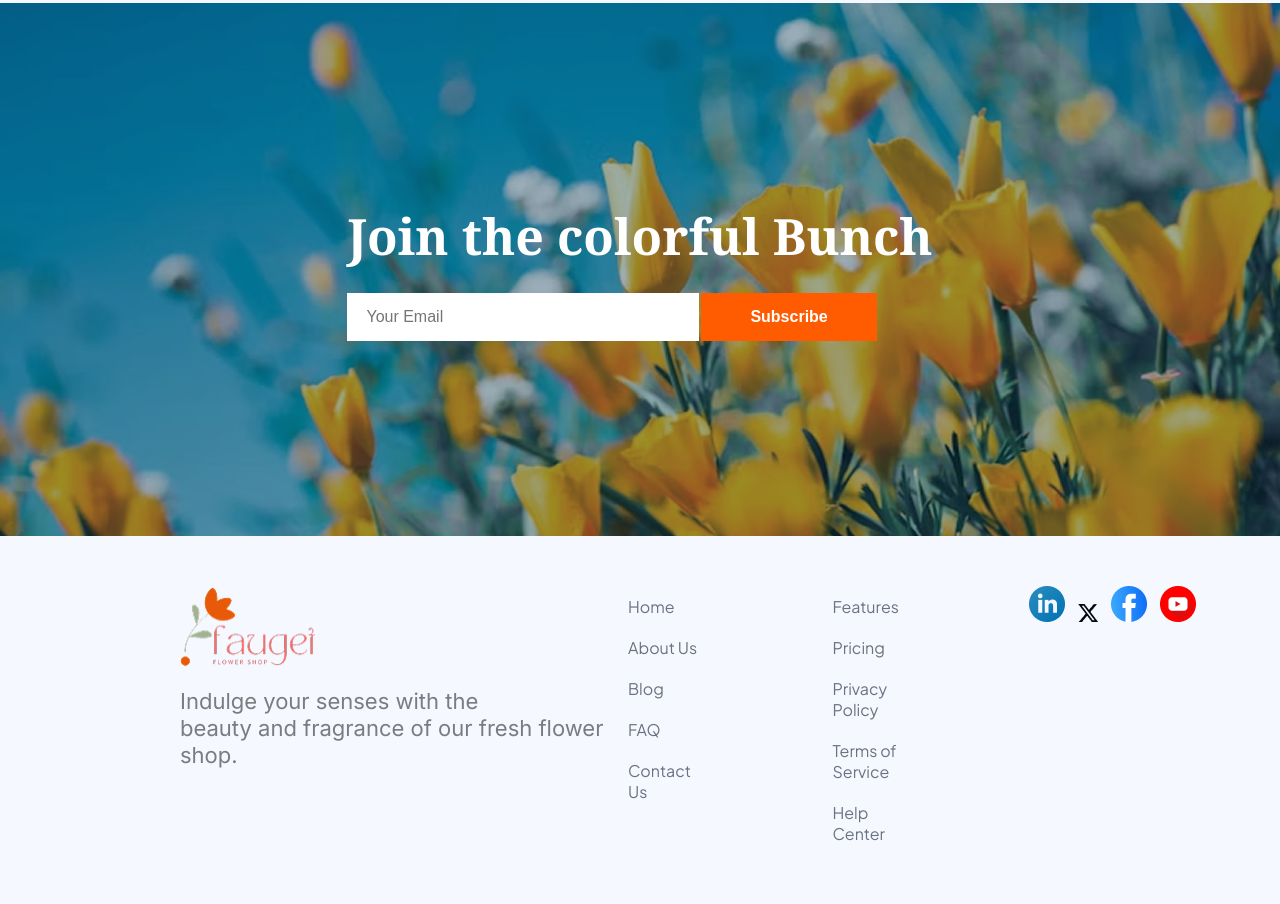
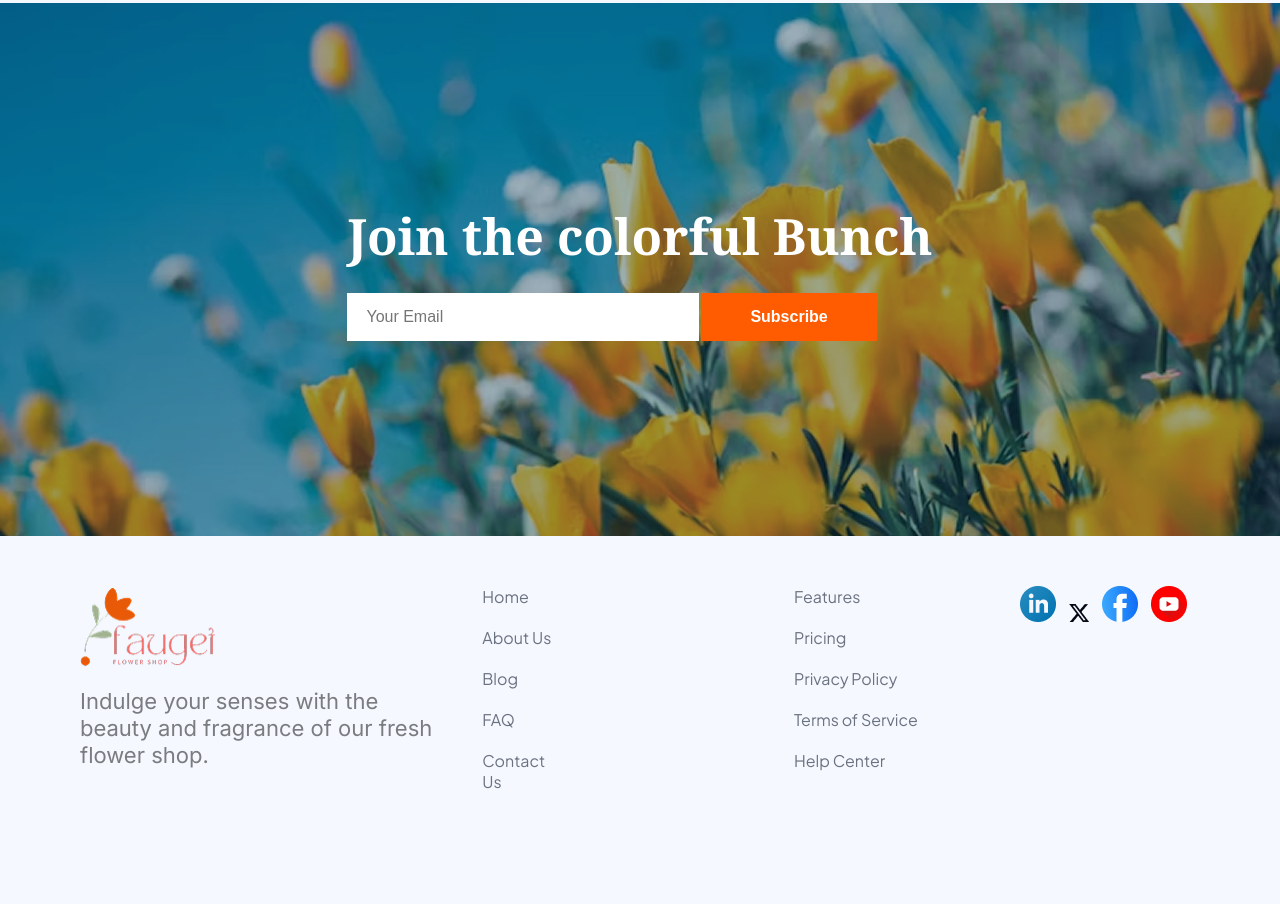
Before and after one commit to Skhsouravhalder/assignmment-two, a plain HTML site: page index.html in a window 1280 px wide. Shown: the part 3637-4541 px from the top of the page. After the commit the page ends 4499 px from the top, so only its background shows below. Drawn offline with Linux system fonts and the light colour scheme.

Commit message:
width update

```diff
--- a/css/style.css
+++ b/css/style.css
@@ -393,21 +393,22 @@ footer {
 }
 .last {
   display: flex;
-  margin-left: 110px;
+  margin-left: 10px;
   padding-top: 50px;
   padding-bottom: 50px;
+  width: 1440px;
 }
 .end {
   display: flex;
-  margin-left: 110px;
+  margin-left: 50px;
   padding-top: 50px;
   padding-bottom: 50px;
 }
 .end-2 {
-  margin-left: 110px;
+  margin-left: 0px;
   display: block;
   flex-direction: row;
-  width: 100%;
+  width: 200px;
 }
 /*  */
 .last-1 img {
@@ -426,15 +427,19 @@ footer {
   height: 82px;
   margin-top: 16px;
 }
+
 .last-2 ul li {
   list-style: none;
-  padding-left: 110px;
-  padding: 10px;
+  padding-left: 50px;
+  padding-bottom: 20px;
+  width: 10vw;
 }
+
 .end-1 ul li {
   list-style: none;
-  padding-left: 110px;
-  padding: 10px;
+  padding-left: 40px;
+  padding-bottom: 20px;
+  width: 20vw;
 }
 .last-2 ul li a {
   text-decoration: none;
--- a/index.html
+++ b/index.html
@@ -240,8 +240,9 @@
         <div class="last-1">
           <img src="./assets/logo.png" alt="" />
           <p>
-            Indulge your senses with the <br />
-            beauty and fragrance of our fresh flower shop.
+            Indulge your senses with the <br />beauty and fragrance of our fresh
+            <br />
+            flower shop.
           </p>
         </div>
         <div class="last-2">
```
